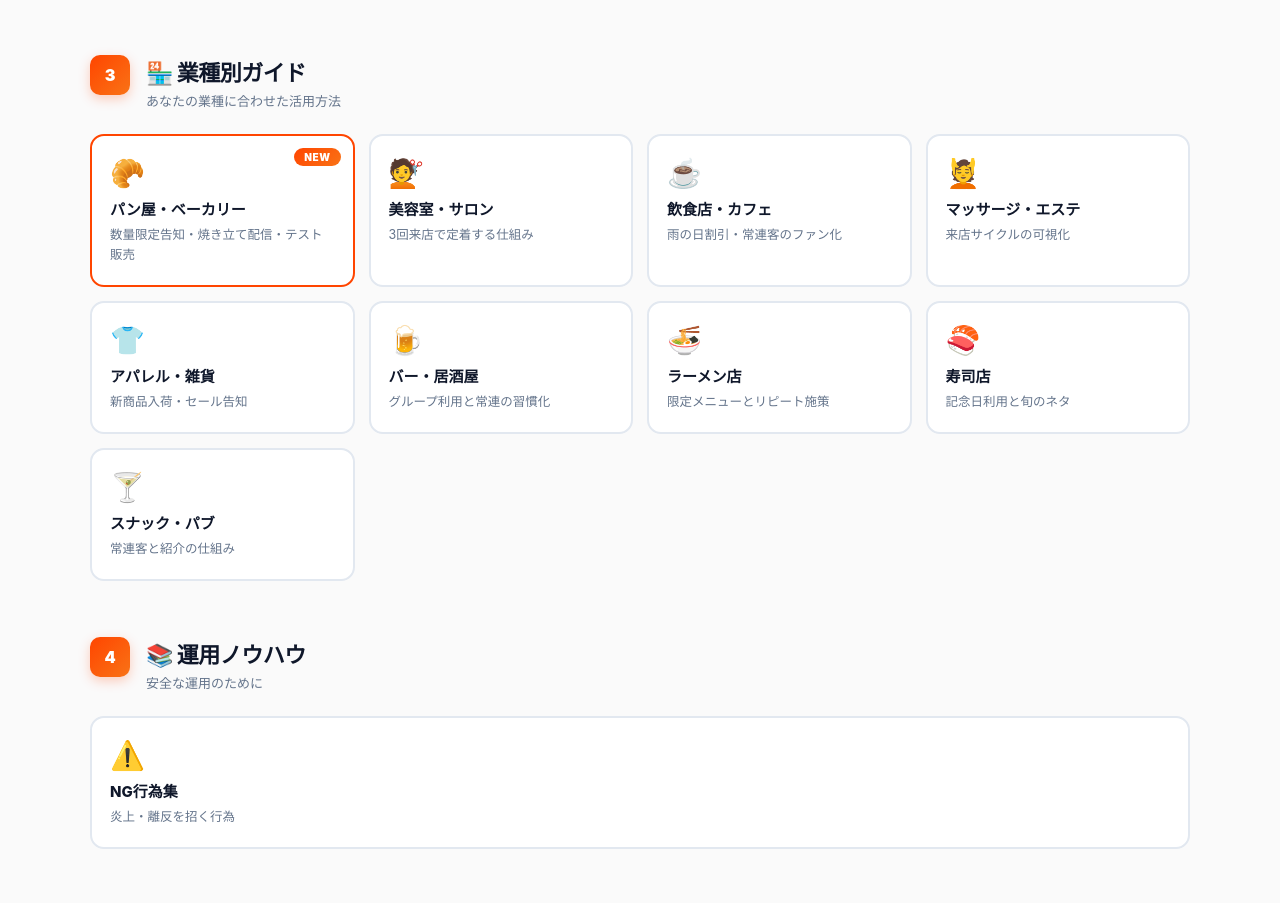
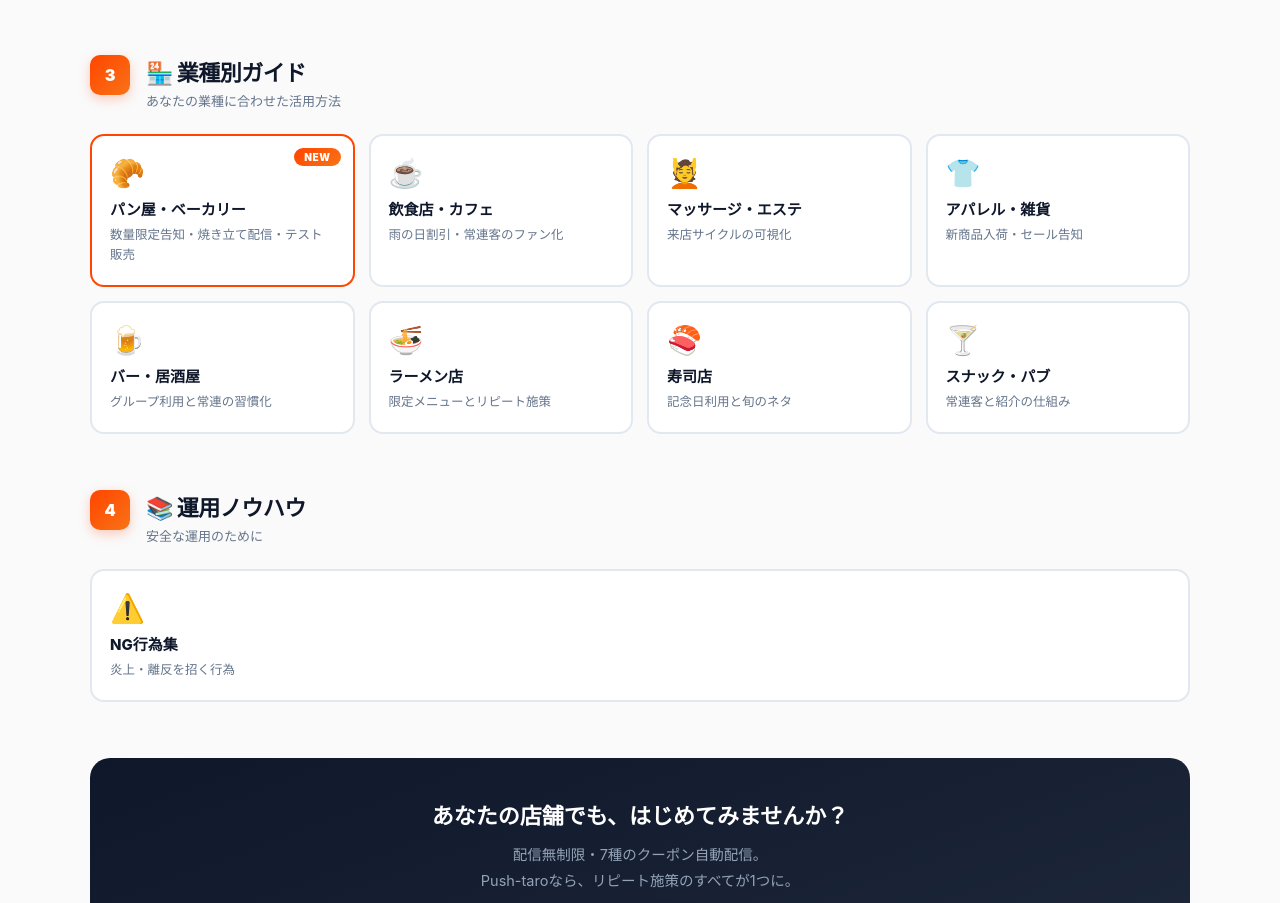
Before and after one commit to thellcishii-lang/push-taro, a Next.js app: page /guide in a window 1280 px wide. Shown: the part 1361-2264 px from the top of the page. Built offline with nearby package versions, Linux system fonts and the light colour scheme; no server answers.

Commit message:
Update GuideClient.tsx

```diff
--- a/app/guide/GuideClient.tsx
+++ b/app/guide/GuideClient.tsx
@@ -162,8 +162,6 @@ export default function GuideClient() {
               <h4>パン屋・ベーカリー</h4>
               <p>数量限定告知・焼き立て配信・テスト販売</p>
             </Link>
-
-            <Link href="/guide/salon" className="g-card"><span className="g-card-icon">💇</span><h4>美容室・サロン</h4><p>3回来店で定着する仕組み</p></Link>
             <Link href="/guide/cafe" className="g-card"><span className="g-card-icon">☕</span><h4>飲食店・カフェ</h4><p>雨の日割引・常連客のファン化</p></Link>
             <Link href="/guide/massage" className="g-card"><span className="g-card-icon">💆</span><h4>マッサージ・エステ</h4><p>来店サイクルの可視化</p></Link>
             <Link href="/guide/apparel" className="g-card"><span className="g-card-icon">👕</span><h4>アパレル・雑貨</h4><p>新商品入荷・セール告知</p></Link>
```
